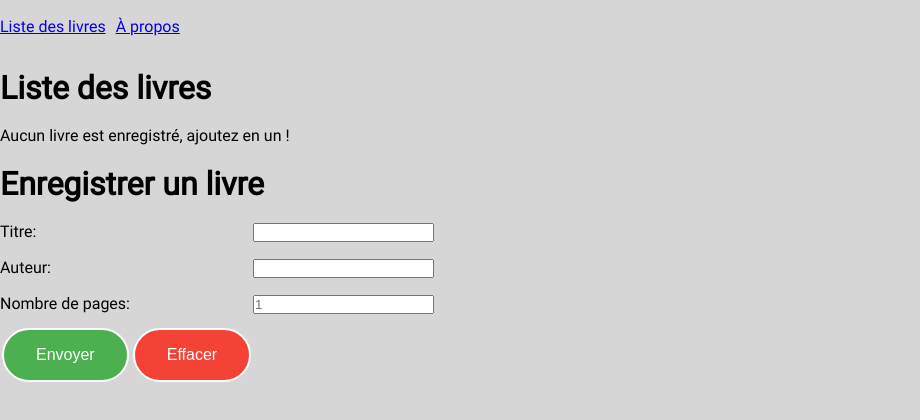
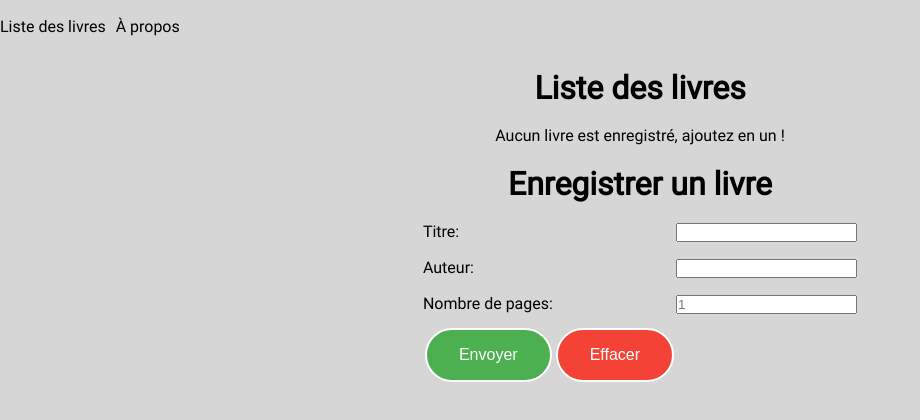
Before and after one commit to djalexkidd/BookJS, a plain HTML site: page index.html in a window 1280 px wide. Shown: the part 198-618 px from the top of the page, without its empty margins (0-920 px from the left). Drawn offline with Linux system fonts and the light colour scheme.

Commit message:
Centered

```diff
--- a/style.css
+++ b/style.css
@@ -29,6 +29,7 @@ body {
 
 h1 {
     align-self: center;
+    text-align: center;
 }
 
 /* Barre de navigation */
@@ -44,6 +45,16 @@ h1 {
     margin-right: 10px;
 }
 
+/* Désactive le soulignement des boutons */
+a {
+    text-decoration: none;
+    color: #000;
+}
+
+a:hover {
+    color: #0000ff;
+}
+
 /* CONTENU DE LA PAGE (main) */
 
 main {
@@ -52,6 +63,8 @@ main {
 
 form.form-entry {
     display: table;
+    margin-left:auto;
+    margin-right:auto;
 }
 
 div.form-entry {
@@ -106,6 +119,7 @@ button {
     display: none;
 }
 
+/* Boutons supprimer et modifier */
 .trash, .edit {
     border: none;
     background: none;
@@ -121,6 +135,11 @@ button {
     border: solid 2px;
 }
 
+p {
+    text-align: center;
+}
+
+/* Réduit le logo pour les mobiles */
 @media (max-width:767px) {
     .logo {
         height: 98px;
```
